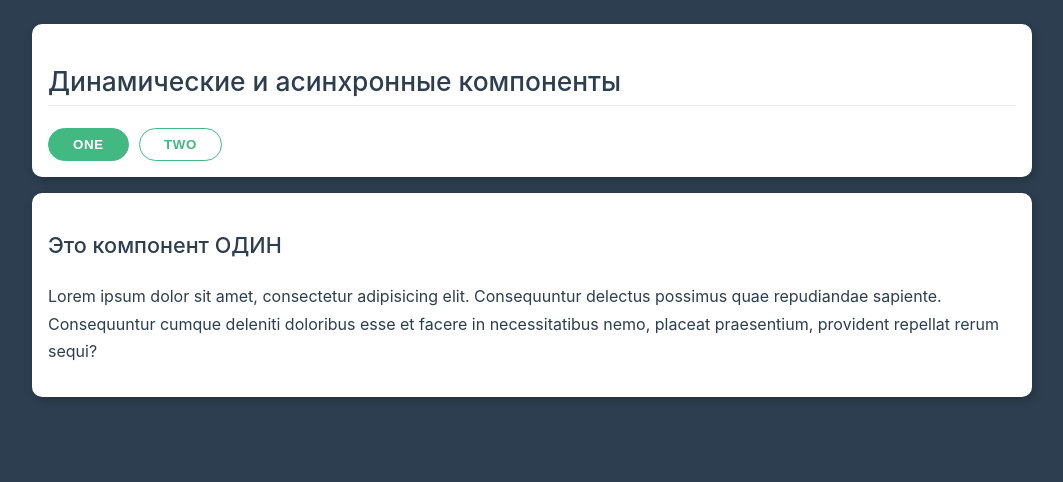
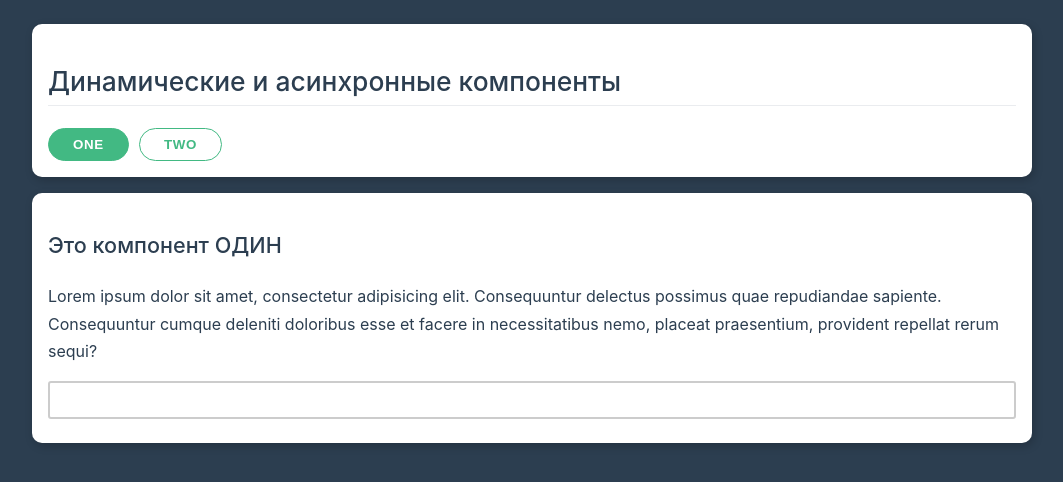
Before and after one commit to glushach/vue-bases, a Vue app in the folder vue-framework/: page / in a window 1280 px wide. Shown: the top 482 px of the page, without its empty margins (108-1171 px from the left). Built offline with nearby package versions, Linux system fonts and the light colour scheme.

Commit message:
feat: use directive keep-alive for cash state the tabs (when switching the tabs - content doesn't hidden)

```diff
--- a/vue-framework/src/App.vue
+++ b/vue-framework/src/App.vue
@@ -13,7 +13,9 @@
       >Two</app-button>
     </div>
 
-    <component :is="componentName"></component>
+    <keep-alive>
+      <component :is="componentName"></component>
+    </keep-alive>
   </div>
 </template>
 
--- a/vue-framework/src/AppTextOne.vue
+++ b/vue-framework/src/AppTextOne.vue
@@ -2,6 +2,9 @@
   <div class="card">
     <h3>Это компонент ОДИН</h3>
     <p>Lorem ipsum dolor sit amet, consectetur adipisicing elit. Consequuntur delectus possimus quae repudiandae sapiente. Consequuntur cumque deleniti doloribus esse et facere in necessitatibus nemo, placeat praesentium, provident repellat rerum sequi?</p>
+    <div class="form-control">
+      <input type="text">
+    </div>
   </div>
 </template>
 
```
